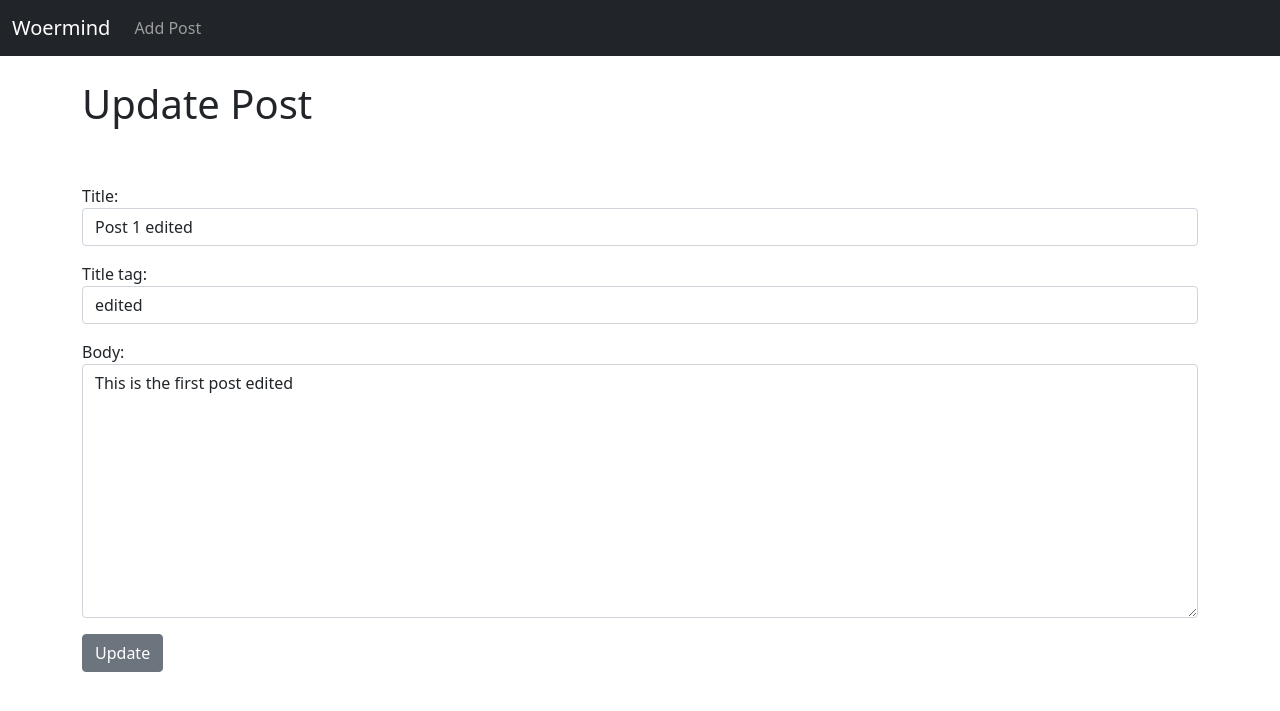
After one commit to Hiradoras/myblog, a Django app: page /article/edit/1 in a window 1280 px wide. The commit adds this page. Shown: the top 711 px of the page. Run offline with Django 4.2, Linux system fonts and the light colour scheme; data comes from the database, SQL or seed files in the repository; both versions use the stored data as it was after the commit.

Commit message:
Editting post added. New forms class added

```diff
--- a/theblog/forms.py
+++ b/theblog/forms.py
@@ -14,3 +14,14 @@ class PostForm(forms.ModelForm):
             'author' : forms.Select(attrs={'class' : 'form-control'}),
             'body' : forms.Textarea(attrs={'class' : 'form-control'}),
         }
+
+class EditForm(forms.ModelForm):
+    class Meta:
+        model = Post
+        fields = ('title','title_tag','body')
+        widgets = {
+            'title' : forms.TextInput(attrs={'class' : 'form-control'}),
+            'title_tag' : forms.TextInput(attrs={'class' : 'form-control'}),
+            #'author' : forms.Select(attrs={'class' : 'form-control'}),
+            'body' : forms.Textarea(attrs={'class' : 'form-control'}),
+        }
--- a/theblog/templates/article_detail.html
+++ b/theblog/templates/article_detail.html
@@ -6,11 +6,13 @@
 
 {% block content %}
     <h1>{{post.title}}</h1>
-    <small>By: {{post.author.first_name}} {{post.author.last_name}}</small><br/>
+
+    <small>By: {{post.author.first_name}} {{post.author.last_name}} - <a href="{% url 'update-post' post.pk %}">Edit</a></small><br/>
     <hr>
     <br/>
     {{post.body}}
 
+
     <br/><br/>
     <a href="{% url 'home' %}" class="btn btn-secondary">Back</a>
 {% endblock content %}
--- a/theblog/templates/home.html
+++ b/theblog/templates/home.html
@@ -7,7 +7,7 @@
     <ul>
     {% for post in object_list %} <!--This object_list is the object that comes from the views.py with model = Post-->
         <li><a href="{% url 'article-detail' post.pk %}">{{post.title}}</a> - {{post.author}} /
-        {{post.author.first_name}} {{post.author.last_name}}<br/>
+        {{post.author.first_name}} {{post.author.last_name}} - <small><a href="{% url 'update-post' post.pk %}">Edit</a></small> <br/>
         {{post.body}}</li>
     {% endfor %}
     </ul>
--- /dev/null
+++ b/theblog/templates/update_post.html
@@ -0,0 +1,15 @@
+{% extends 'base.html' %}
+
+{% block title %}Edit Post{% endblock title %}
+
+{% block content %}
+    <div class='form-group'>
+        <h1>Update Post</h1>
+            <br/><br/>
+            <form method="POST">
+            {% csrf_token %}
+            {{form.as_p}}
+            <button class="btn btn-secondary">Update</button>
+    </div>
+
+{% endblock content %}
--- a/theblog/urls.py
+++ b/theblog/urls.py
@@ -1,9 +1,10 @@
 from django.urls import path
-from .views import HomeView, ArticleDetailView, AddPostView
+from .views import HomeView, ArticleDetailView, AddPostView, UpdatePostView
 
 urlpatterns = [
     path('', HomeView.as_view(), name = "home"),
     path('article/<int:pk>', ArticleDetailView.as_view(), name = "article-detail"),
     path('add_post/', AddPostView.as_view(), name='add_post'),
+    path('article/edit/<int:pk>', UpdatePostView.as_view(), name = "update-post")
 
 ]
--- a/theblog/views.py
+++ b/theblog/views.py
@@ -1,9 +1,9 @@
 from dataclasses import fields
 from re import template
 from django.shortcuts import render
-from django.views.generic import ListView, DetailView, CreateView
+from django.views.generic import ListView, DetailView, CreateView, UpdateView
 from .models import Post
-from .forms import PostForm
+from .forms import PostForm, EditForm
 
 class HomeView(ListView):
     model = Post # this Post is the object that we can use in html.
@@ -21,3 +21,9 @@ class AddPostView(CreateView):
     template_name = 'add_post.html'
     # fields = '__all__'
     # fields = ('title', 'body') # We don't need to declare fields to use because form.py do this.
+
+class UpdatePostView(UpdateView):
+    model = Post
+    form_class = EditForm
+    template_name = 'update_post.html'
+    #fields = ['title', 'title_tag','body']
```
Also changed, not shown: db.sqlite3.
